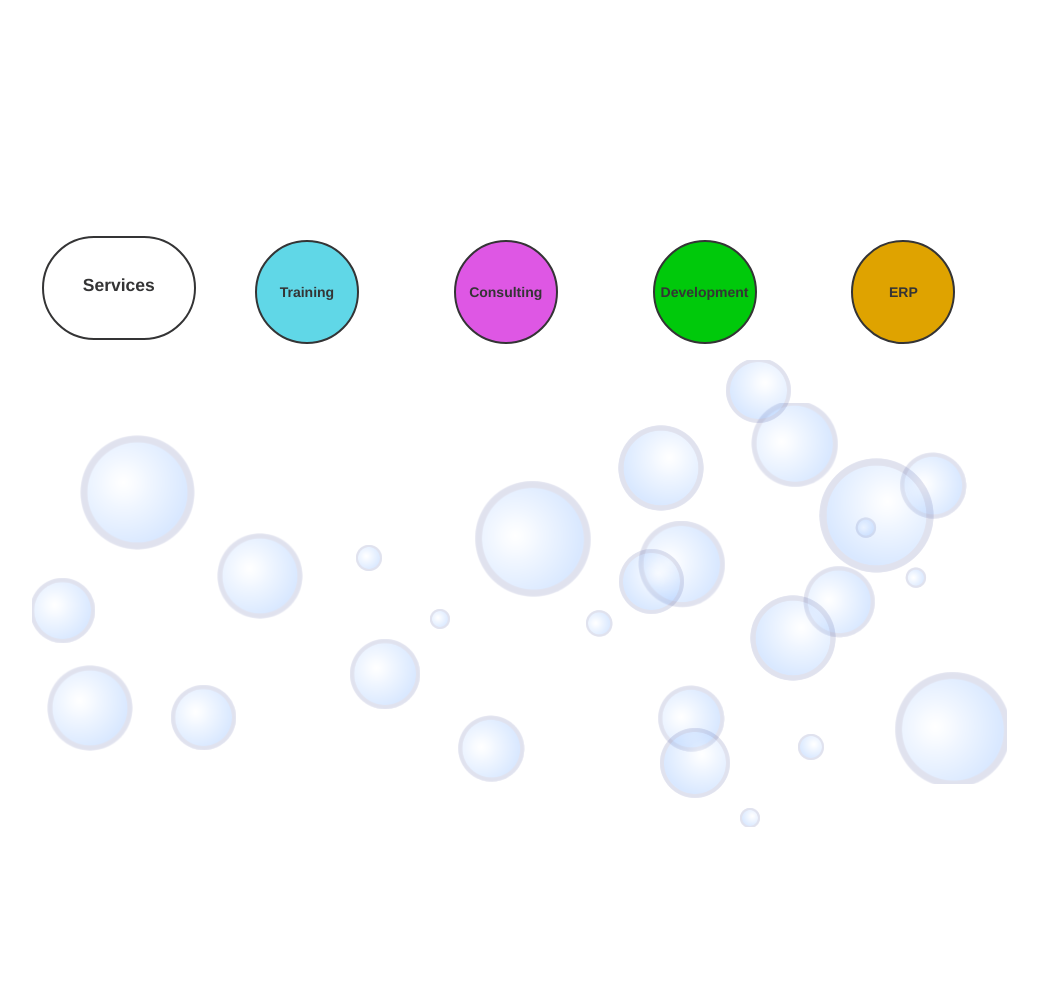
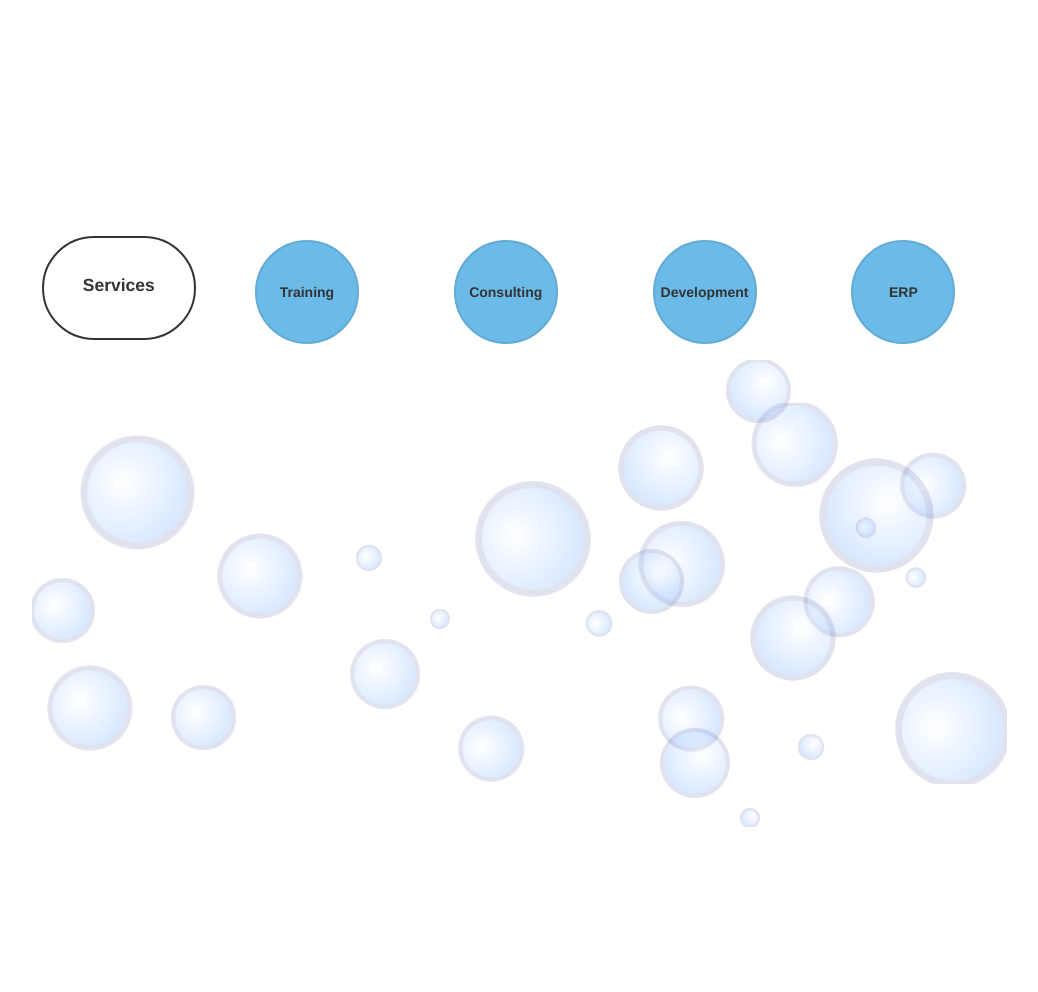
Before and after one commit to dmalikcs/django-krunksystems, a Django app: template templates/index.html in a window 1280 px wide. Shown: the part 1407-2399 px from the top of the page, without its empty margins (121-1159 px from the left). Run offline with Django 3.2, Linux system fonts and the light colour scheme; the template is opened without the code that fills it: values that come from a table or form of the project are taken from there, others are empty; parts of the project's set-up code (start-up, migrations or seed data) failed here and were passed over; some libraries are stand-ins or nearby versions.

Commit message:
colors of circles changed and tabs aligned in center

```diff
--- a/static/css/krunk_services.css
+++ b/static/css/krunk_services.css
@@ -42,7 +42,6 @@
 {
     width:100px;
     height:100px;
-    border:2px solid #343435;
     text-align:center;
 }
 
@@ -55,18 +54,22 @@
 
 .training_circle
 {
-    background-color:#60d7e7;
+    background-color:#6BBAE7;
+    border:2px solid #62ABD4;
 }
 
 .consulting_circle
 {
-    background-color:#de57e4;
+    background-color:#6BBAE7;
+    border:2px solid #62ABD4;
 }
 .development_circle
 {
-    background-color:#00c90b;
+    background-color:#6BBAE7;
+    border:2px solid #62ABD4;
 }
 .erp_circle
 {
-    background-color:#dfa300;
+    background-color:#6BBAE7;
+    border:2px solid #62ABD4;
 }
```
